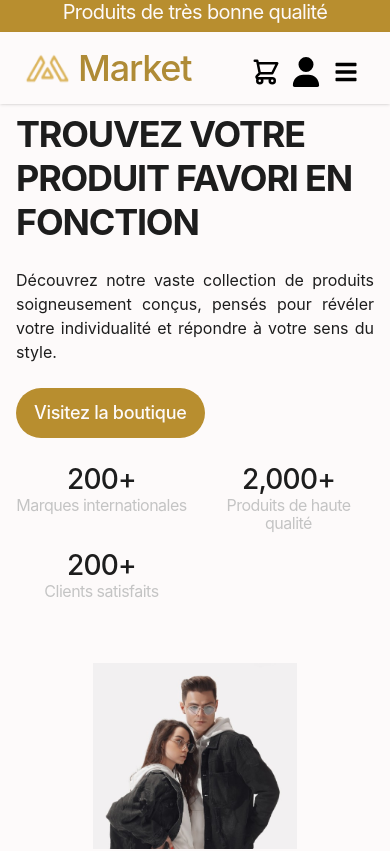
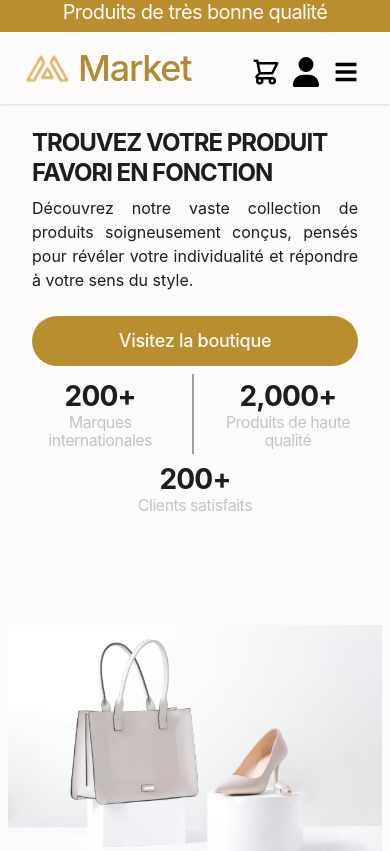
Before and after one commit to 53800499/shobMarkets, a Next.js app: page / in a window 390 px wide. Shown: the top 851 px of the page. Built offline with nearby package versions, Linux system fonts and the light colour scheme.

Commit message:
section de accueil Ok

```diff
--- a/src/components/home/decouvir/collection.tsx
+++ b/src/components/home/decouvir/collection.tsx
@@ -13,11 +13,11 @@ export default function Collection({ className }: Props) {
   return (
     <div
       className={clsx(
-        "z-10 p-5 bg-primary-1 max-w-[643px] min-w-[143px] mx-8 overflow-hidden  flex flex-col ",
+        "z-10 p-5 bg-primary-1 max-w-[543px] min-w-[143px] mx-8 overflow-hidden bg-opacity-85 flex flex-col ",
         className
       )}
     >
-      <Typography variant="caption2" className="md:my-3 sm:text-left">
+      <Typography variant="caption1" className="md:my-3 sm:text-left">
         Nouvel arrivant
       </Typography>
       <Typography
@@ -34,7 +34,7 @@ export default function Collection({ className }: Props) {
         votre garde-robe avec des créations modernes et durables !
       </Typography>
       <Button variant="accent" size="medium" className=" sm:self-start">
-        Boutique
+        Commander
       </Button>
     </div>
   );
--- a/src/components/home/produits/produits.tsx
+++ b/src/components/home/produits/produits.tsx
@@ -25,7 +25,7 @@ export default function Produits() {
   const router = useRouter(); // Remplacer useNavigate par useRouter
   const pageShop =() => {router.push('shop')};
   // Fonction pour afficher un nombre limité de produits
-  const getLimitedProducts = (products: Produit[], limit: number = 8): Produit[] => {
+  const getLimitedProducts = (products: Produit[], limit: number = 4): Produit[] => {
     return products.slice(0, limit); // Retourne seulement les premiers "limit" produits
   };
 
--- a/src/components/home/shop.tsx
+++ b/src/components/home/shop.tsx
@@ -8,14 +8,20 @@ import Button from "@/ui/designSystem/button/button";
 import { useRouter } from "next/router";
 
 export default function Decouvrir() {
-  const router = useRouter(); // Remplacer useNavigate par useRouter
-  const pageShop =() => {router.push('shop')};
+  const router = useRouter();
+
+  // Navigation vers la boutique
+  const pageShop = () => {
+    router.push("/shop");
+  };
+
   return (
     <div className="bg-white">
-      <Container className="flex flex-wrap overflow-visible lg:flex-nowrap">
-        <div className="flex-1 space-y-6 relative p-2 md:p-10">
+      {/* Section Desktop */}
+      <Container className="flex flex-wrap sm:flex-nowrap overflow-visible">
+        <div className="flex-1 space-y-2 sm:space-y-6 relative p-6 lg:p-10">
           {/* Titre principal */}
-          <Typography variant="h2" className="text-gray-900 font-bold">
+          <Typography variant="h4" className="text-gray-900 font-bold">
             TROUVEZ VOTRE PRODUIT FAVORI EN FONCTION
           </Typography>
 
@@ -25,54 +31,114 @@ export default function Decouvrir() {
             pensés pour révéler votre individualité et répondre à votre sens du
             style.
           </Typography>
-
+          <div className="hidden sm:flex">
             {/* Bouton Boutique */}
             <Button
               variant="accent"
               size="medium"
-            className="mt-4 sm:self-start rounded-full"
+              className="mt-4 rounded-full transition-transform transform hover:scale-105"
               action={pageShop}
             >
               Visitez la boutique
             </Button>
+          </div>
+          <div className="sm:hidden">
+            {/* Bouton Boutique */}
+            <Button
+              variant="accent"
+              size="medium"
+              className="mt-4 rounded-full w-full transition-transform transform hover:scale-105"
+              action={pageShop}
+            >
+              Visitez la boutique
+            </Button>
+          </div>
 
           {/* Statistiques */}
-          <div className="grid grid-cols-2 md:grid-cols-3 gap-4 mt-8">
-            {[
-              { count: "200+", label: "Marques internationales" },
-              { count: "2,000+", label: "Produits de haute qualité" },
-              { count: "200+", label: "Clients satisfaits" },
-            ].map((stat, index) => (
-              <div key={index} className="text-center">
-                <Typography variant="h3" className="text-gray-900">
-                  {stat.count}
+          <div className="flex flex-row justify-center items-center gap-6 md:mt-8">
+            <div className="text-center m-0 p-0">
+              <Typography variant="h3" className="text-gray-900 font-bold">
+                200+
               </Typography>
               <Typography
                 variant="caption3"
                 theme="gray"
                 className="text-gray-500"
               >
-                  {stat.label}
+                Marques internationales
               </Typography>
             </div>
-            ))}
+            <div className="h-20 w-[2px] bg-gray-3 mx-auto"></div>
+            <div className="text-center">
+              <Typography variant="h3" className="text-gray-900 font-bold">
+                2,000+
+              </Typography>
+              <Typography
+                variant="caption3"
+                theme="gray"
+                className="text-gray-500"
+              >
+                Produits de haute qualité
+              </Typography>
+            </div>
+            <div className="h-20 w-[2px] bg-gray-3 mx-auto hidden m:flex"></div>
+
+            <div className="text-center hidden m:flex">
+              <Typography variant="h3" className="text-gray-900 font-bold">
+                200+
+              </Typography>
+              <Typography
+                variant="caption3"
+                theme="gray"
+                className="text-gray-500"
+              >
+                Clients satisfaits
+              </Typography>
+            </div>
+          </div>
+          <div className="justify-center flex-1 m:hidden mt-2">
+            <div className="text-center  ">
+              <Typography variant="h3" className="text-gray-900 font-bold">
+                200+
+              </Typography>
+              <Typography
+                variant="caption3"
+                theme="gray"
+                className="text-gray-500"
+              >
+                Clients satisfaits
+              </Typography>
+            </div>
           </div>
         </div>
 
         {/* Image */}
-        <div className="relative w-full lg:w-1/2 mt-6 lg:mt-0">
-          <div className="relative w-full h-64 lg:h-full">
+        <div className="relative w-full sm:w-1/2 sm:mt-6 sm:mt-0 overflow-hidden">
+          <div className="relative w-full h-96 sm:h-full">
             <Image
-              src="/assets/images/accueil.jpg"
+              src="/assets/images/accueils.jpg"
               alt="Decouvrir"
               layout="fill"
               objectFit="contain"
               objectPosition="center"
-              className="rounded-lg border-4 border-white scale-75"
+              className="rounded-lg shadow-md transition-transform transform hover:scale-105"
             />
           </div>
         </div>
       </Container>
+
+      {/* Section Mobile */}
+      {/* <Container className="relative h-[70vh] lg:hidden overflow-visible">
+        <Image
+          src="/assets/images/Slide1.png"
+          alt="Decouvrir"
+          layout="fill"
+          objectPosition="center"
+          objectFit="cover"
+          className="absolute top-[-10%] left-[-10%] rounded-lg shadow-lg"
+        />
+        <Collection className="absolute p-5 bg-white bg-opacity-80 rounded-lg shadow-lg bottom-10 right-10" />
+      </Container> */}
     </div>
   );
 }
--- /dev/null
+++ b/src/ui/components/session/session.tsx
@@ -0,0 +1,11 @@
+import SpinnerScreen from '@/ui/designSystem/spinner/spinner-screen';
+import React from 'react'
+/* interface  Props{
+    children: React.ReactNode;
+} */
+
+export default function Session() {
+  return (
+    <SpinnerScreen/>
+  )
+}
--- /dev/null
+++ b/src/ui/designSystem/spinner/spinner-screen.tsx
@@ -0,0 +1,10 @@
+import React from 'react'
+import Spinner from './spinner'
+
+export default function SpinnerScreen() {
+  return (
+    <div className='flex items-center justify-center h-full '>
+      <Spinner/>
+    </div>
+  )
+}
--- a/src/ui/designSystem/typography/typography.tsx
+++ b/src/ui/designSystem/typography/typography.tsx
@@ -37,21 +37,21 @@ export default function Typography({
 }: Props) {
   // Styles pour les variantes
   const variantStyles: Record<string, string> = {
-    display: "text-6xl md:text-8xl",
-    h1: "text-5xl md:text-7xl",
-    h2: "text-4xl md:text-6xl",
-    h3: "text-3xl md:text-5xl",
-    h4: "text-2xl md:text-4xl",
-    h5: "text-xl md:text-3xl",
-    lead: "text-2xl md:text-xl",
-    "body-lg": "text-lg md:text-xl",
-    body: "text-base md:text-lg",
+    display: "text-6xl lg:text-8xl",
+    h1: "text-5xl lg:text-7xl",
+    h2: "text-4xl lg:text-6xl",
+    h3: "text-3xl lg:text-5xl",
+    h4: "text-2xl lg:text-4xl",
+    h5: "text-xl lg:text-3xl",
+    lead: "text-2xl lg:text-xl",
+    "body-lg": "text-lg lg:text-xl",
+    body: "text-base lg:text-lg",
     "body-base": "text-base",
     "body-sm": "text-sm",
-    caption1: "text-caption1 md:text-sm",
-    caption2: "text-caption2 md:text-sm",
-    caption3: "text-caption3 md:text-sm",
-    caption4: "text-caption4 md:text-sm",
+    caption1: "text-caption1 lg:text-sm",
+    caption2: "text-caption2 lg:text-sm",
+    caption3: "text-caption3 lg:text-sm",
+    caption4: "text-caption4 lg:text-sm",
   };
 
   // Couleurs dynamiques
```
Also changed, not shown: 1 other file (tests, documents, lock files or other folders). Lines whose indentation alone changed are shown as unchanged.
